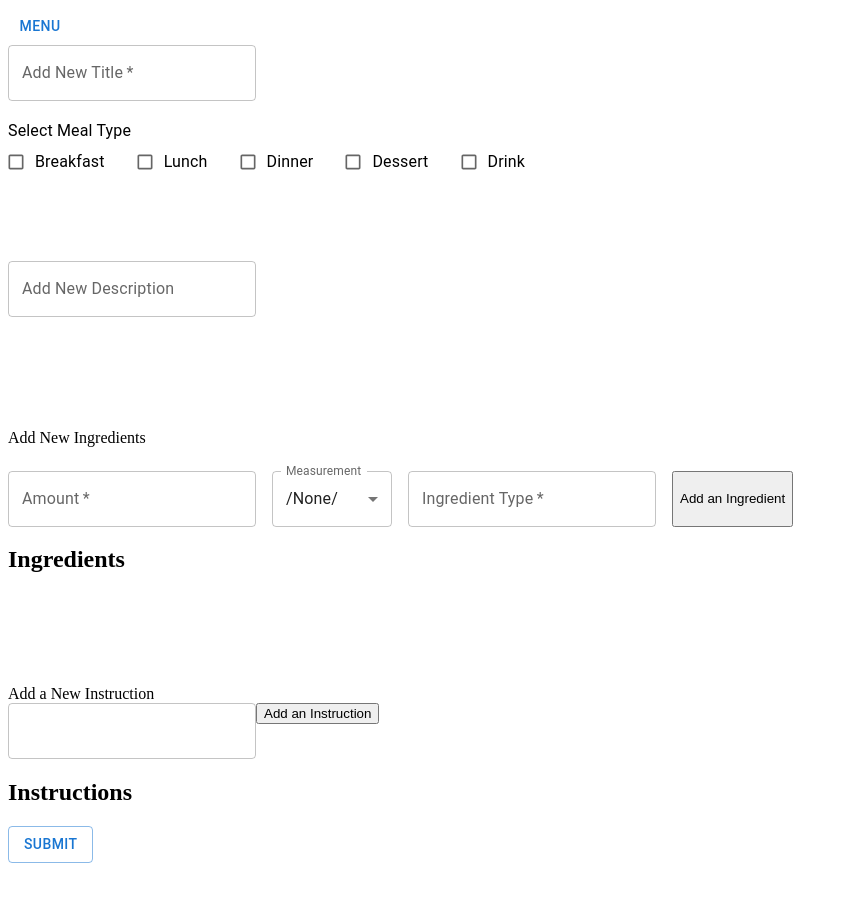
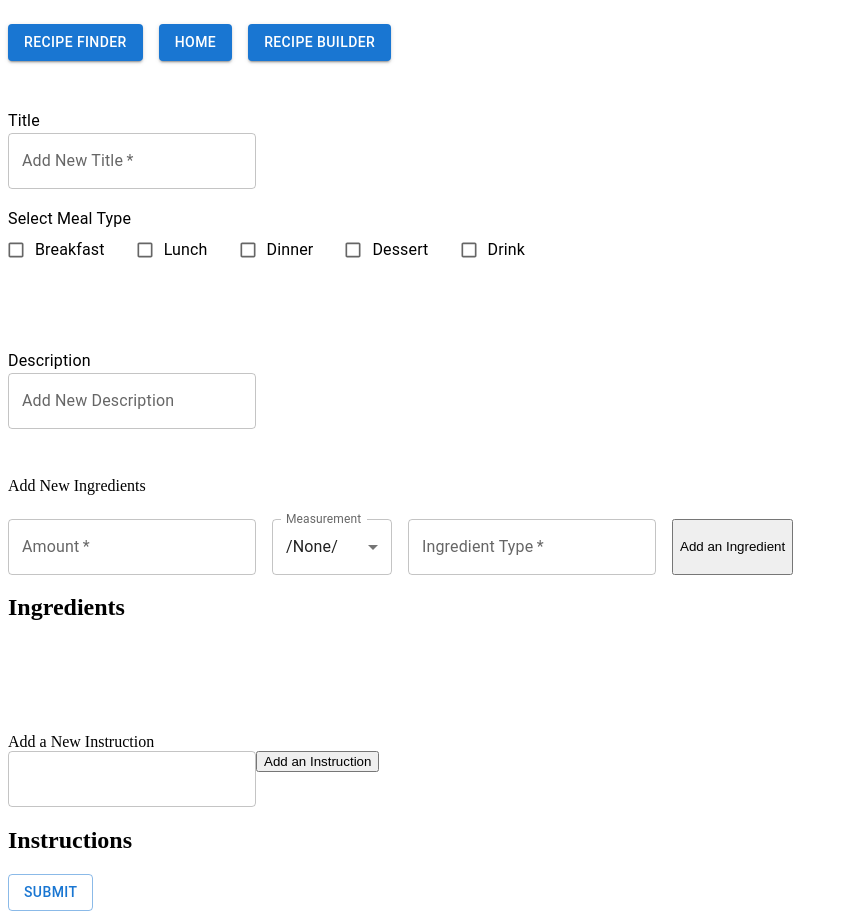
Before and after one commit to tlott99/RecipeWebsite, a React (Vite) app: page /RecipeBuilder in a window 1280 px wide. Shown: the whole page, without its empty margins (0-849 px from the left). Before the commit the page ends 871 px from the top, so only its background shows below. Built offline with nearby package versions, Linux system fonts and the light colour scheme.

Commit message:
last replit update

```diff
--- a/package.json
+++ b/package.json
@@ -17,7 +17,8 @@
     "@mui/icons-material": "^5.11.11",
     "@mui/material": "^5.12.1",
     "@replit/database": "^2.0.2",
-    "bootstrap": "^5.3.0-alpha1"
+    "bootstrap": "^5.3.0-alpha1",
+    "react-router-dom": "^6.10.0"
   },
   "devDependencies": {
     "@types/react": "^18.0.27",
--- a/src/App.jsx
+++ b/src/App.jsx
@@ -1,10 +1,11 @@
 import './App.css'
-import Main from './Main'
+import PagesHandler from './PagesHandler';
+import {BrowserRouter} from 'react-router-dom'
 
 export default function App() {
   return (
-
-      <Main />
-
+    <BrowserRouter>
+      <PagesHandler/>
+    </BrowserRouter>
   )
 }
--- a/src/Main.jsx
+++ b/src/Components/Builder.jsx
@@ -1,14 +1,15 @@
-import { React, useState } from "react";
-import BasicMenu from "./Components/DropMenu";
-import Ingredients from "./Components/Ingredients";
-import Instructions from "./Components/Instructions";
-import MealType from "./Components/MealType";
-import Description from "./Components/Description";
+import { React, useState, useEffect } from "react";
+import BasicMenu from "./DropMenu";
+import Ingredients from "./Ingredients";
+import Instructions from "./Instructions";
+import MealType from "./MealType";
+import Description from "./Description";
 import Box from '@mui/material/Box';
-import SubmitButton from "./Components/SubmitButton";
-import Title from "./Components/Title";
+import SubmitButton from "./SubmitButton";
+import Title from "./Title";
+import Typography from "@mui/material/Typography"
 
-export default function Main() {
+export default function Builder() {
   const [ingredientsList, setIngredientsList] = useState([])
   const [instructionsList, setInstructionsList] = useState([])
   const [description, setDescription] = useState([''])
@@ -18,13 +19,16 @@ export default function Main() {
 
 
   return (
+
     <Box>
-      <BasicMenu  />
+      {/* <BasicMenu /> */}
+      <Box sx={{mt:6}}>
       <Title title={title} setTitle={setTitle}/>
+      </Box>
       <br></br>
       <MealType returnValue={returnValue} setReturnValue={setReturnValue}/>
       <Description description={description} setDescription={setDescription}/>
-      <Box sx={{mt:14}}>
+      <Box sx={{mt:6}}>
         <Ingredients
           ingredientsList={ingredientsList}
           setIngredientsList={setIngredientsList}
--- a/src/Components/Description.jsx
+++ b/src/Components/Description.jsx
@@ -1,6 +1,7 @@
 import { React, useState } from "react";
 import TextField from '@mui/material/TextField';
 import Box from '@mui/material/Box';
+import Typography from "@mui/material/Typography"
 
 export default function Description({description, setDescription}){
   const handleDescriptionChange = (event) => {
@@ -9,6 +10,7 @@ export default function Description({description, setDescription}){
 
   return(
     <Box sx={{mt:10}}>
+      <Typography>Description</Typography>
       <TextField name="description" id="description" optional="true"
         defaultValue={''}
         onChange={handleDescriptionChange}
--- a/src/Components/DropMenu.jsx
+++ b/src/Components/DropMenu.jsx
@@ -2,6 +2,10 @@ import * as React from 'react';
 import Button from '@mui/material/Button';
 import Menu from '@mui/material/Menu';
 import MenuItem from '@mui/material/MenuItem';
+import {Routes, Route, Link} from "react-router-dom";
+import RecipeBuilder from "../Pages/RecipeBuilder";
+import RecipeFinder from '../Pages/RecipeFinder';
+import Box from '@mui/material/Box';
 
 export default function BasicMenu() {
   const [anchorEl, setAnchorEl] = React.useState(null);
@@ -11,10 +15,11 @@ export default function BasicMenu() {
   };
   const handleClose = () => {
     setAnchorEl(null);
+    console.log("hello")
   };
 
   return (
-    <div>
+    <Box>
       <Button
         id="basic-button"
         aria-controls={open ? 'basic-menu' : undefined}
@@ -33,10 +38,18 @@ export default function BasicMenu() {
           'aria-labelledby': 'basic-button',
         }}
       >
-        <MenuItem onClick={handleClose}>My Account</MenuItem>
-        <MenuItem onClick={handleClose}>Recipe Finder</MenuItem>
-        <MenuItem onClick={handleClose}>Logout</MenuItem>
+        <MenuItem onClick={handleClose}>
+        Home
+        </MenuItem>
+        <MenuItem
+          onClick= {handleClose}>
+          RecipeBuilder
+        </MenuItem>
+        <MenuItem
+          onClick={handleClose}>Logout
+        </MenuItem>
       </Menu>
-    </div>
+    </Box>
   );
 }
+// https://github.com/mui/material-ui/issues/204
--- a/src/Components/Title.jsx
+++ b/src/Components/Title.jsx
@@ -3,6 +3,7 @@ import Box from '@mui/material/Box';
 import Stack from '@mui/material/Stack';
 import Button from '@mui/material/Button';
 import TextField from '@mui/material/TextField';
+import Typography from "@mui/material/Typography"
 
 export default function Title({title,setTitle}){
   const handleTitleChange = (event) =>{
@@ -12,7 +13,8 @@ export default function Title({title,setTitle}){
 
   return(
     <Box>
-       <TextField name="title" id="title" required
+        <Typography>Title</Typography>
+        <TextField name="title" id="title" required
               defaultValue={''}
               onChange={handleTitleChange}
               label="Add New Title"
--- /dev/null
+++ b/src/Hygraph.jsx
@@ -0,0 +1,49 @@
+import React from "react";
+
+class Hygraph extends React.Component {
+
+	// Constructor
+	constructor(props) {
+		super(props);
+
+		this.state = {
+			items: [],
+			DataisLoaded: false
+		};
+	}
+
+	// ComponentDidMount is used to
+	// execute the code
+	componentDidMount() {
+		fetch(
+"https://jsonplaceholder.typicode.com/users")
+			.then((res) => res.json())
+			.then((json) => {
+				this.setState({
+					items: json,
+					DataisLoaded: true
+				});
+			})
+	}
+	render() {
+		const { DataisLoaded, items } = this.state;
+		if (!DataisLoaded) return <div>
+			<h1> Pleses wait some time.... </h1> </div> ;
+
+		return (
+		<div className = "App">
+			<h1> Fetch data from an api in react </h1> {
+				items.map((item) => (
+				<ol key = { item.id } >
+					User_Name: { item.username },
+					Full_Name: { item.name },
+					User_Email: { item.email }
+					</ol>
+				))
+			}
+		</div>
+	);
+}
+}
+
+export default Hygraph;
--- /dev/null
+++ b/src/Pages/Home.jsx
@@ -0,0 +1,32 @@
+import React from 'react'
+import Button from '@mui/material/Button';
+import Box from '@mui/material/Box';
+import Stack from '@mui/material/Stack'
+import {Routes, Route, Link} from "react-router-dom";
+import RecipeBuilder from './RecipeBuilder';
+import RecipeFinder from './RecipeFinder';
+
+export default function Home(){
+
+
+  return(
+    <Box sx={{mt:3}}>
+      <Stack spacing ={2} direction ="row">
+        <Button href="/RecipeFinder/*" variant="contained">
+          Recipe Finder
+        </Button>
+        <Button href="/" variant="contained">
+          Home
+        </Button>
+            <Button href="/RecipeBuilder" variant="contained">
+          Recipe Builder
+        </Button>
+      </Stack>
+    <Routes>
+      {/* <Route exact path="*" element={<Home/>}></Route> */}
+      <Route exact path="/RecipeBuilder" element={<RecipeBuilder/>}></Route>
+      <Route exact path="/RecipeFinder/*" element={<RecipeFinder/>}></Route>
+    </Routes>
+    </Box>
+  )
+}
--- /dev/null
+++ b/src/Pages/RecipeBuilder.jsx
@@ -0,0 +1,8 @@
+import React from 'react';
+import Builder from '../Components/Builder';
+
+export default function RecipeBuilder() {
+  return (
+    <Builder/>
+  )
+}
--- /dev/null
+++ b/src/Pages/RecipeFinder.jsx
@@ -0,0 +1,11 @@
+import React from 'react';
+import Hygraph from "../Hygraph";
+
+export default function RecipeFinder() {
+  return (
+    <div>
+    <h2>Recipe Finder</h2>
+    <Hygraph/>
+    </div>
+  )
+}
--- /dev/null
+++ b/src/PagesHandler.jsx
@@ -0,0 +1,42 @@
+import React from 'react';
+import {BrowserRouter,Routes, Route, Link} from "react-router-dom";
+import RecipeBuilder from './Pages/RecipeBuilder';
+import RecipeFinder from './Pages/RecipeFinder';
+import Box from '@mui/material/Box';
+import Builder from "./Components/Builder";
+import Home from './Pages/Home';
+
+export default function PagesHandler() {
+  return(
+    <Box>
+    <Home/>
+    </Box>
+    // <BrowserRouter>
+    // <Box>
+    //   <ul>
+    //     <li>
+    //       <Link to="/">
+    //         Home
+    //       </Link>
+    //     </li>
+    //     <li>
+    //       <Link to="/RecipeBuilder">
+    //         RecipeBuilder
+    //       </Link>
+    //     </li>
+
+    //     <li>
+    //       <Link to="/RecipeFinder">
+    //         RecipeFinder
+    //       </Link>
+    //     </li>
+    //   </ul>
+    //   <Routes>
+    //     <Route exact path="/RecipeBuilder" element={<RecipeBuilder/>}></Route>
+    //   <Route exact path="/RecipeFinder" element={<RecipeFinder/>}></Route>
+    //   </Routes>
+    // </Box>
+
+    // </BrowserRouter>
+  )
+}
```
Also changed, not shown: src/Components/Checkbox.jsx (+1 -10 lines), 1 other file (tests, documents, lock files or other folders).
